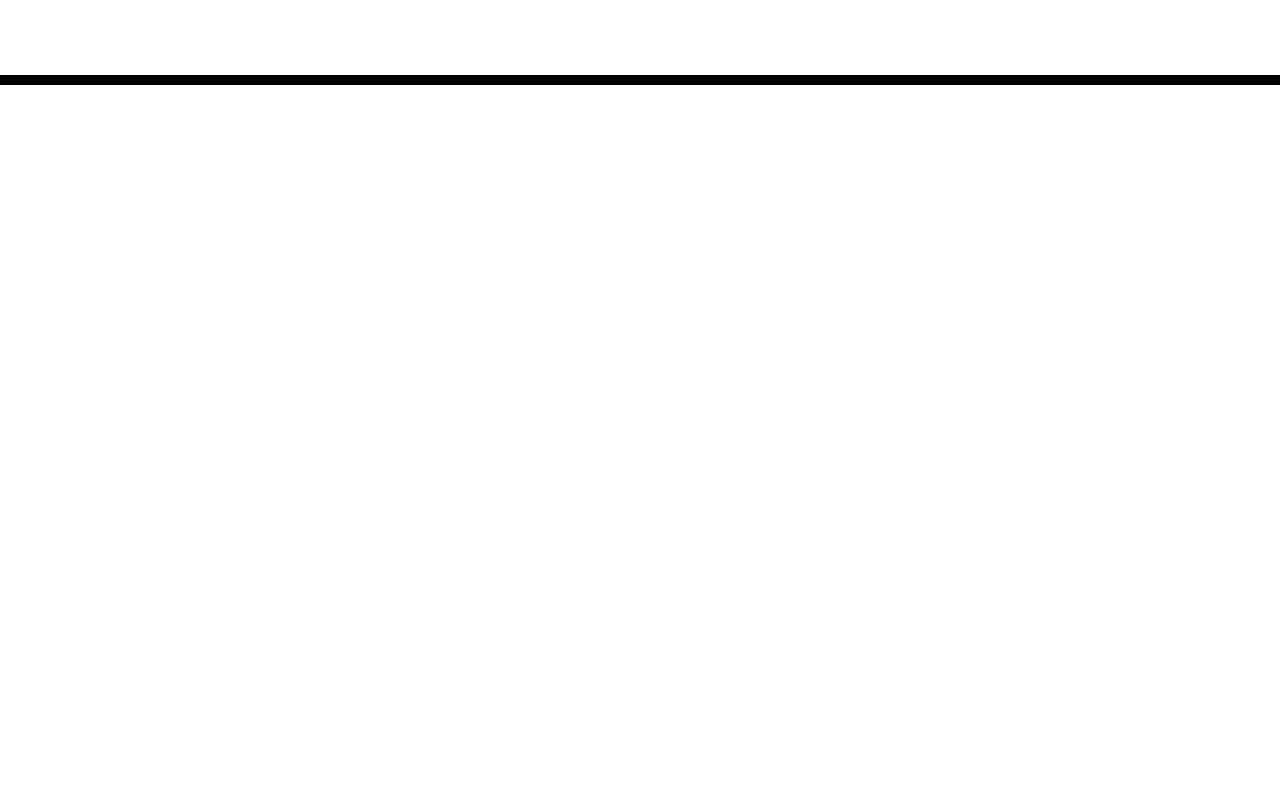
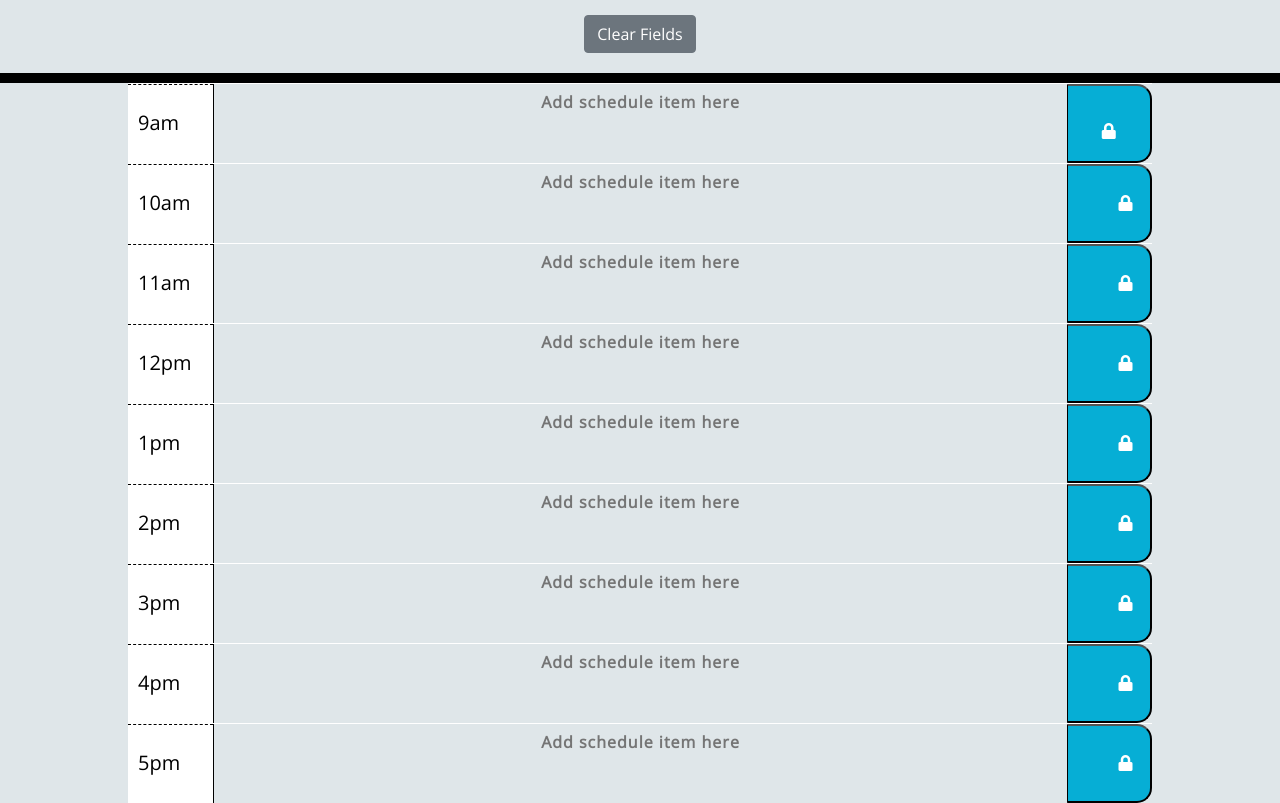
Before and after one commit to Kiserry21/DayScheduler, a plain HTML site: page index.html in a window 1280 px wide. Shown: the part 183-986 px from the top of the page. Before the commit the page ends 800 px from the top, so only its background shows below. Drawn offline with nearby package versions, Linux system fonts and the light colour scheme.

Commit message:
added placeholders to texted areas

```diff
--- a/index.html
+++ b/index.html
@@ -26,13 +26,90 @@
     <header class="jumbotron">
       <h1 class="display-3">Work Day Scheduler</h1>
       <p class="lead">A simple calendar app for scheduling your work day</p>
-      <p id="currentDay" class="lead"></p>
+      <p id="currentDay" class="lead display-4"></p>
+      <h6>Friday, September 23th</h6>
+      <button id="clearFieldsBtn" type="button" class="btn btn-secondary" aria-label="clear fields button">
+        Clear Fields
+      </button>
     </header>
     <div class="container">
-      <!-- Timeblocks go here -->
+      <div id="hour-09" class="row time-div">
+        <div class="col-md-1 hour"><span id="9">9am</span></div>
+        <textarea class="col-md-10 time-block description" placeholder="Add schedule item here"></textarea>
+        <button class="col-md-1 saveBtn" aria-label="save button 9am">
+          <i class="fas fa-lock"></i>
+        </button>
+
     </div>
+
+    <div id="hour-10" class="row time-div">
+      <div class="col-md-1 hour"><span id="10">10am</span></div>
+      <textarea class="col-md-10 time-block description" placeholder="Add schedule item here"></textarea>
+      <button class="col-md-1 saveBtn" aria-label="save button 10am">
+        <i class="fas fa-lock"></i>
+      </button>
+    </div>
+
+    <div id="hour-11" class="row time-div">
+      <div class="col-md-1 hour"><span id="11">11am</span></div>
+      <textarea class="col-md-10 time-block description" placeholder="Add schedule item here"></textarea>
+      <button class="col-md-1 saveBtn" aria-label="save button 11am">
+        <i class="fas fa-lock"></i>
+      </button>
+    </div>
+
+    <div id="hour-12" class="row time-div">
+      <div class="col-md-1 hour"><span id="12">12pm</span></div>
+      <textarea class="col-md-10 time-block description" placeholder="Add schedule item here"></textarea>
+      <button class="col-md-1 saveBtn" aria-label="save button 12pm">
+        <i class="fas fa-lock"></i>
+      </button>
+    </div>
+
+    <div id="hour-13" class="row time-div">
+      <div class="col-md-1 hour"><span id="13">1pm</span></div>
+      <textarea class="col-md-10 time-block description" placeholder="Add schedule item here"></textarea>
+      <button class="col-md-1 saveBtn" aria-label="save button 1pm">
+        <i class="fas fa-lock"></i>
+      </button>
+    </div>
+
+    <div id="hour-14" class="row time-div">
+      <div class="col-md-1 hour"><span id="14">2pm</span></div>
+      <textarea class="col-md-10 time-block description" placeholder="Add schedule item here"></textarea>
+      <button class="col-md-1 saveBtn" aria-label="save button 2pm">
+        <i class="fas fa-lock"></i>
+      </button>
+    </div>
+
+    <div id="hour-15" class="row time-div">
+      <div class="col-md-1 hour"><span id="15">3pm</span></div>
+      <textarea class="col-md-10 time-block description" placeholder="Add schedule item here"></textarea>
+      <button class="col-md-1 saveBtn" aria-label="save button 3pm">
+        <i class="fas fa-lock"></i>
+      </button>
+    </div>
+
+    <div id="hour-16" class="row time-div">
+      <div class="col-md-1 hour n"><span id="16">4pm</span></div>
+      <textarea class="col-md-10 time-block description" placeholder="Add schedule item here"></textarea>
+      <button class="col-md-1 saveBtn" aria-label="save button 4pm">
+        <i class="fas fa-lock"></i>
+      </button>
+    </div>
+
+    <div id="hour-17" class="row time-div">
+      <div class="col-md-1 hour"><span id="17">5pm</span></div>
+      <textarea class="col-md-10 time-block description" placeholder="Add schedule item here"></textarea>
+      <button class="col-md-1 saveBtn" aria-label="save button 5pm">
+        <i class="fas fa-lock"></i>
+      </button>
+    </div>
+  </div>
 
     <script src="https://code.jquery.com/jquery-3.4.1.min.js"></script>
     <script src="https://cdnjs.cloudflare.com/ajax/libs/moment.js/2.24.0/moment.min.js"></script>
+
+    <script src="dist/script.js"></script>
   </body>
 </html>
--- a/style.css
+++ b/style.css
@@ -2,6 +2,11 @@ body {
   font-family: 'Open Sans', sans-serif;
   font-size: 16px;
   line-height: 1;
+ background-color: #dfe6e9;
+}
+
+.container{
+  max-width: 1024px;
 }
 
 textarea{
@@ -11,6 +16,7 @@ textarea{
   color: #000000;
   border-left: 1px solid black;
   padding: 10px;
+  letter-spacing: 1px;
 }
 
 .jumbotron {
@@ -19,15 +25,23 @@ textarea{
   color: black;
   border-radius: 0;
   border-bottom: 10px solid black;
+  margin-bottom: 0px;
+  padding-bottom: 20px;
+  padding-top: 30px;
+}
+
+#clearFieldsBtn {
+  margin-top: 10px;
 }
 
 .description{
   white-space: pre-wrap;
+  font-weight: 600;
 }
 
 .time-block{
   text-align: center;
-  border-radius: 15px;
+
 }
 
 .row {
@@ -40,21 +54,28 @@ textarea{
   background-color: #ffffff;
   color: #000000;
   border-top: 1px dashed #000000;
+  padding-top: 28px;
+  padding-left: 10px;
+  font-size: 20px;
+  font-weight: 500;
 }
 
 .past {
   background-color: #d3d3d3;
+  border-radius: 15px;
   color: white;
 }
 
 .present {
   background-color: #ff6961;
   color: white;
+  border-radius: 15px;
 }
 
 .future {
   background-color: #77dd77;
   color: white;
+  border-radius: 15px;
 }
 
 .saveBtn {
@@ -69,3 +90,7 @@ textarea{
   font-size: 20px;
   transition: all .3s ease-in-out;
 }
+
+.white-text {
+  color: white;
+}
```
Also changed, not shown: script.js (added, +49 -0 lines).
